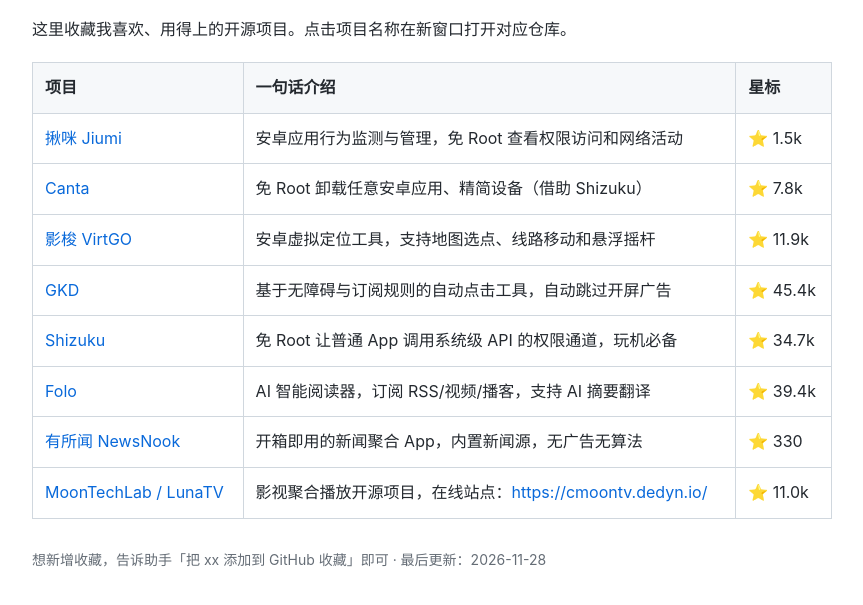
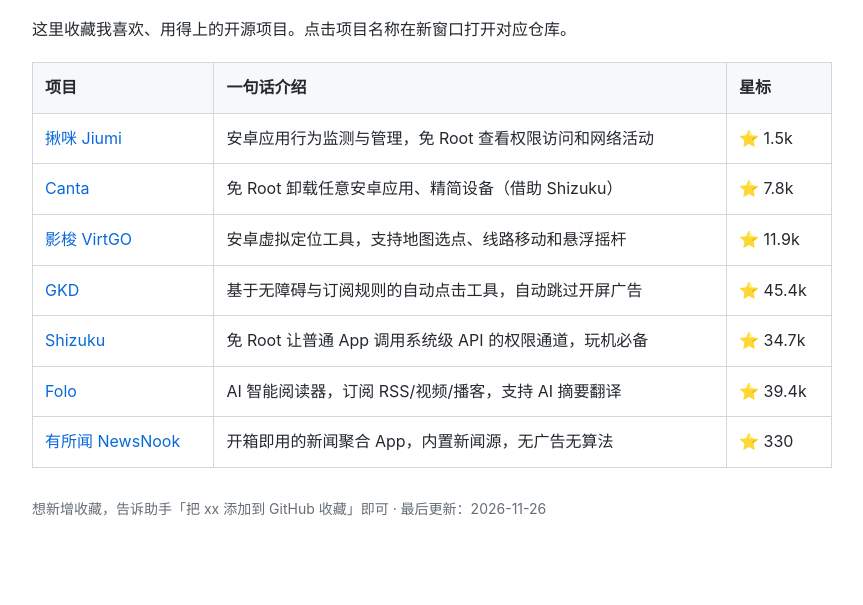
Before and after one commit to dboy365/github-favorites, a plain HTML site: page index.html in a window 1280 px wide. Shown: the part 107-712 px from the top of the page, without its empty margins (208-1071 px from the left). Drawn offline with Linux system fonts and the light colour scheme.

Commit message:
回退到上一版本（移除 MoonTechLab）

```diff
--- a/index.html
+++ b/index.html
@@ -58,13 +58,8 @@
                 <td>开箱即用的新闻聚合 App，内置新闻源，无广告无算法</td>
                 <td>⭐ 330</td>
             </tr>
-            <tr>
-                <td><a href="https://github.com/MoonTechLab/LunaTV" target="_blank" rel="noopener noreferrer">MoonTechLab / LunaTV</a></td>
-                <td>影视聚合播放开源项目，在线站点：<a href="https://cmoontv.dedyn.io/" target="_blank" rel="noopener noreferrer">https://cmoontv.dedyn.io/</a></td>
-                <td>⭐ 11.0k</td>
-            </tr>
         </tbody>
     </table>
-    <p class="hint">想新增收藏，告诉助手「把 xx 添加到 GitHub 收藏」即可 · 最后更新：2026-11-28</p>
+    <p class="hint">想新增收藏，告诉助手「把 xx 添加到 GitHub 收藏」即可 · 最后更新：2026-11-26</p>
 </body>
 </html>
```
